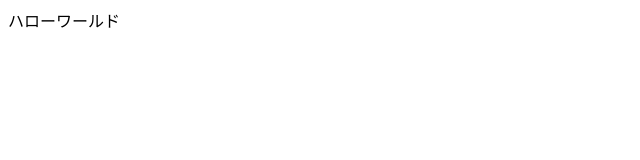
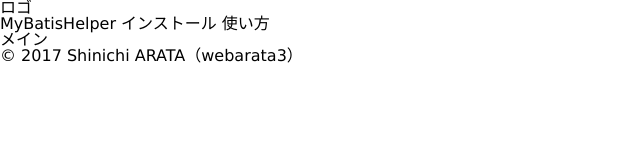
Before and after one commit to webarata/mybatishelper, a plain HTML site: page index.html in a window 1280 px wide. Shown: the whole page, without its empty margins (0-640 px from the left). Drawn offline with Linux system fonts and the light colour scheme.

Commit message:
雛形の作成

```diff
--- /dev/null
+++ b/css/main.css
@@ -0,0 +1,10 @@
+@charset "utf-8";
+
+body {
+  box-sizing: border-box;
+  font-family: 'ヒラギノ丸ゴ Pro W4', 'Hiragino Maru Gothic Pro',
+  'UD デジタル 教科書体 N-R', 　Meiryo, 'メイリオ',
+  'Lucida Grande', Verdana, Osaka, sans-serif;
+  font-weight: 300;
+  -webkit-font-smoothing: antialiased;
+}
--- /dev/null
+++ b/css/reset.css
@@ -0,0 +1,50 @@
+@charset "utf-8";
+
+/* http://meyerweb.com/eric/tools/css/reset/
+   v2.0 | 20110126
+   License: none (public domain)
+*/
+
+html, body, div, span, applet, object, iframe,
+h1, h2, h3, h4, h5, h6, p, blockquote, pre,
+a, abbr, acronym, address, big, cite, code,
+del, dfn, em, img, ins, kbd, q, s, samp,
+small, strike, strong, sub, sup, tt, var,
+b, u, i, center,
+dl, dt, dd, ol, ul, li,
+fieldset, form, label, legend,
+table, caption, tbody, tfoot, thead, tr, th, td,
+article, aside, canvas, details, embed,
+figure, figcaption, footer, header, hgroup,
+menu, nav, output, ruby, section, summary,
+time, mark, audio, video {
+  margin: 0;
+  padding: 0;
+  border: 0;
+  font-size: 100%;
+  font: inherit;
+  vertical-align: baseline;
+}
+/* HTML5 display-role reset for older browsers */
+article, aside, details, figcaption, figure,
+footer, header, hgroup, menu, nav, section {
+  display: block;
+}
+body {
+  line-height: 1;
+}
+ol, ul {
+  list-style: none;
+}
+blockquote, q {
+  quotes: none;
+}
+blockquote:before, blockquote:after,
+q:before, q:after {
+  content: '';
+  content: none;
+}
+table {
+  border-collapse: collapse;
+  border-spacing: 0;
+}
--- a/index.html
+++ b/index.html
@@ -1 +1,82 @@
-ハローワールド
+<!DOCTYPE html>
+<html lang="ja">
+ <head>
+  <meta charset="utf-8">
+  <meta http-equiv="X-UA-Compatible" content="IE=edge">
+  <meta name="viewport" content="width=device-width, initial-scale=1, shrink-to-fit=no">
+
+  <!-- 使ったツールとか -->
+
+  <!-- logo -->
+  <!-- https://www.designevo.com/ -->
+
+  <!-- favicon -->
+  <!-- https://www.webcreatorbox.com/tech/favicon -->
+  <!-- https://realfavicongenerator.net/ -->
+
+  <!-- headに書く要素まとめ -->
+  <!-- http://coliss.com/articles/build-websites/operation/work/list-of-head-elements.html -->
+
+  <meta name="description" content="MyBatisのEclipseプラグインの紹介ページです。">
+
+  <title>MyBatisHelper</title>
+  <link rel="stylesheet" href="css/reset.css">
+  <link rel="stylesheet" href="//fonts.googleapis.com/css?family=Source+Sans+Pro:300,400,600|Roboto Mono">
+  <link rel="stylesheet" href="https://maxcdn.bootstrapcdn.com/font-awesome/4.7.0/css/font-awesome.min.css"
+        integrity="sha384-wvfXpqpZZVQGK6TAh5PVlGOfQNHSoD2xbE+QkPxCAFlNEevoEH3Sl0sibVcOQVnN" crossorigin="anonymous">
+  <link rel="stylesheet" href="css/main.css">
+
+  <!-- favicon -->
+  <link rel="apple-touch-icon" sizes="180x180" href="/apple-touch-icon.png">
+  <link rel="icon" type="image/png" sizes="32x32" href="/favicon-32x32.png">
+  <link rel="icon" type="image/png" sizes="16x16" href="/favicon-16x16.png">
+  <link rel="manifest" href="/manifest.json">
+  <link rel="mask-icon" href="/safari-pinned-tab.svg" color="#5bbad5">
+  <meta name="theme-color" content="#ffffff">
+
+  <!-- OGP -->
+  <meta property="og:type" content="website"/>
+  <meta property="og:title" content="MyBatisHelper"/>
+  <meta property="og:description" content="MyBatisのEclipseプラグインの紹介ページです。"/>
+  <meta property="og:url" content="https://webarata3.github.io/MyBatisHelper/"/>
+  <meta property="og:site_name" content="MyBatisHelper"/>
+  <meta property="og:image" content="https://webarata3.github.io/MyBatisHelper/image/og.png"/>
+  <meta property="og:locale" content="ja_JP"/>
+
+  <!-- Twitter -->
+  <meta name="twitter:card" content="summary"/>
+  <meta name="twitter:site" content="@webarata3"/>
+  <meta name="twitter:title" content="MyBatisHelper"/>
+  <meta name="twitter:url" content="https://webarata3.github.io/MyBatisHelper/"/>
+  <meta name="twitter:description" content="Kotlin用のApache POIのラッパーライブラリーの紹介ページです。"/>
+  <meta name="twitter:image" content="https://webarata3.github.io/MyBatisHelper/image/logo.png"/>
+ </head>
+ <body>
+  <header>
+   <div class=""container">
+    <div class="header-innner">
+     ロゴ
+    </div>
+   </div>
+  </header>
+  <nav>
+   <div class=""container">
+    MyBatisHelper インストール 使い方
+   </div>
+  </nav>
+  <section>
+   <div class="container">
+    <div class="main-inner">
+     メイン
+    </div>
+   </div>
+  </section>
+  <footer>
+   <div class="container">
+    <div class="footer-inner">
+     ©  2017 Shinichi ARATA（webarata3）
+    </div>
+   </div>
+  </footer>
+ </body>
+</html>
```
Also changed, not shown: image/logo.png (added), 2 other files.
